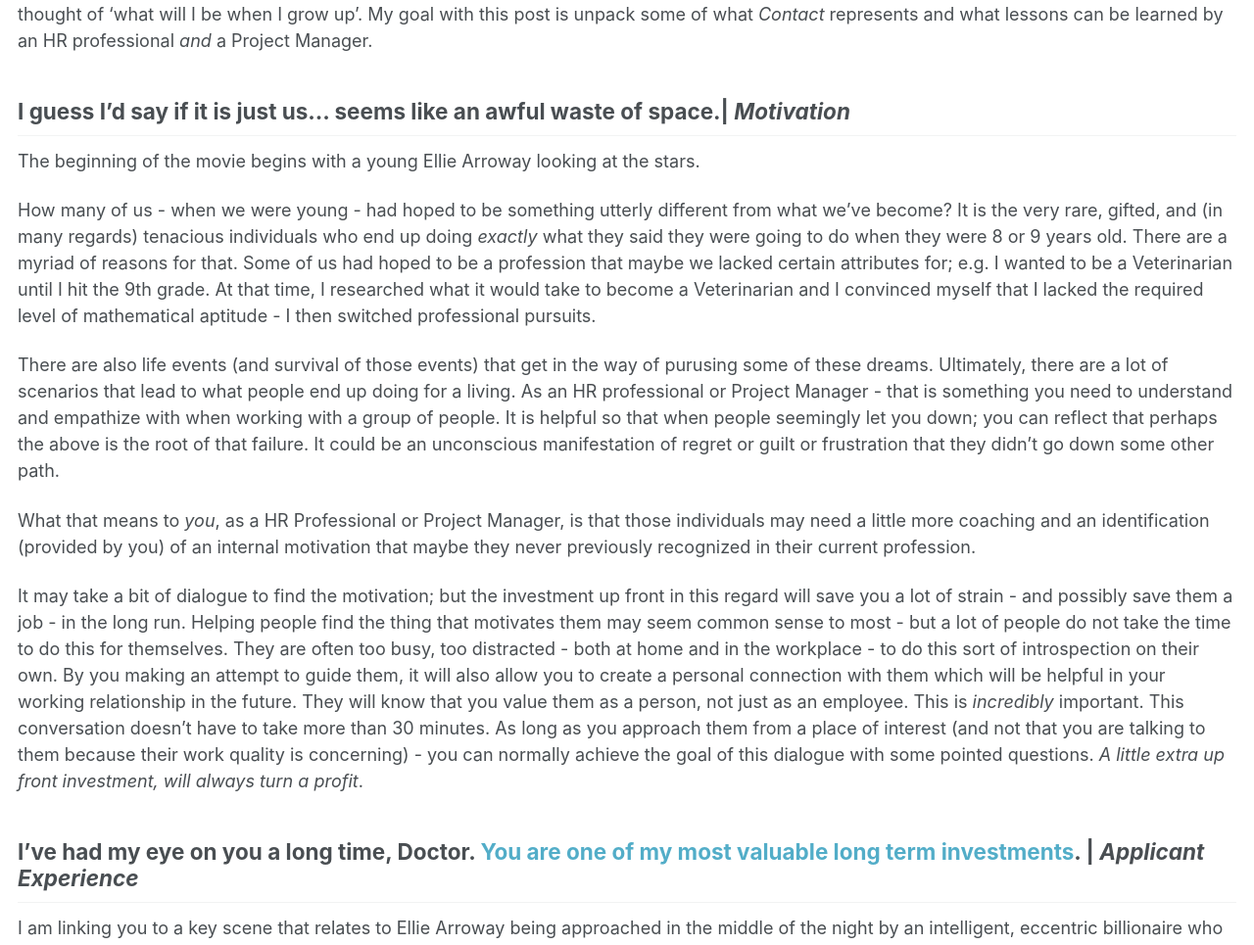
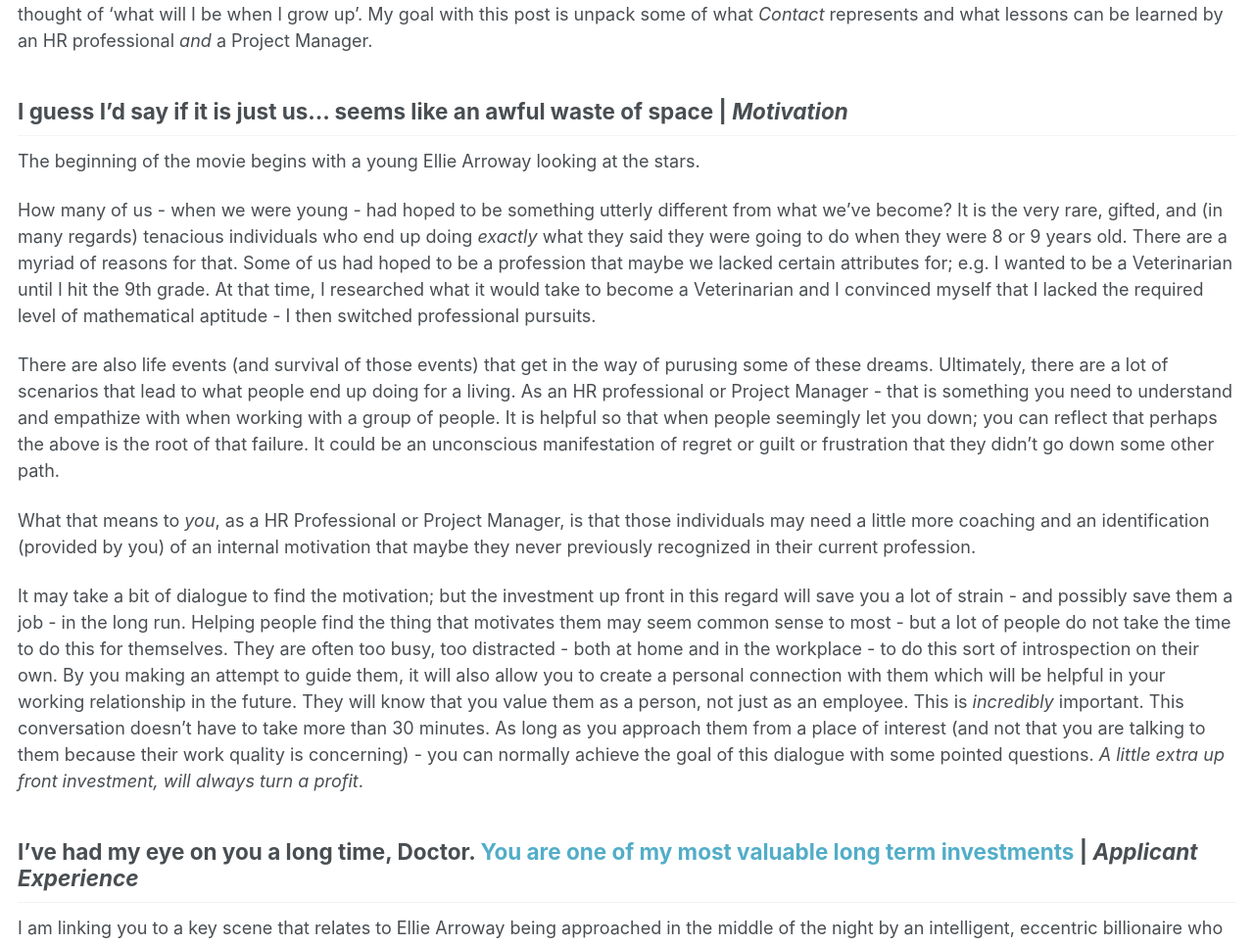
Before and after one commit to firesparks8/firesparks8.github.io, a Jekyll site: the page built from _posts/2017-3-31-The-Contact-Experience.md, in a window 1280 px wide and 1400 px high, scrolled down 345 px. Shown: the part 160-1125 px from the top of the window at 98% size. Built offline with Jekyll 4.4.1, drawn with Linux system fonts in a browser that asks for light colours; some of the changed text lies outside the part shown.

```diff
--- a/_posts/2017-3-31-The-Contact-Experience.md
+++ b/_posts/2017-3-31-The-Contact-Experience.md
@@ -13,7 +13,7 @@ Carl Sagan's ability to bluntly discuss, acknowledge, and ponder the similaritie
 
 I recently started thinking about how this movie/book formed some early expectations and aspirations within me - when it came to the traditional thought of 'what will I be when I grow up'. My goal with this post is unpack some of what *Contact* represents and what lessons can be learned by an HR professional *and* a Project Manager.
 
-## I guess I'd say if it is just us... seems like an awful waste of space.| *Motivation*
+## I guess I'd say if it is just us... seems like an awful waste of space | *Motivation*
 
 The beginning of the movie begins with a young Ellie Arroway looking at the stars.
 
@@ -25,7 +25,7 @@ What that means to *you*, as a HR Professional or Project Manager, is that those
 
 It may take a bit of dialogue to find the motivation; but the investment up front in this regard will save you a lot of strain - and possibly save them a job - in the long run. Helping people find the thing that motivates them may seem common sense to most - but a lot of people do not take the time to do this for themselves. They are often too busy, too distracted - both at home and in the workplace - to do this sort of introspection on their own. By you making an attempt to guide them, it will also allow you to create a personal connection with them which will be helpful in your working relationship in the future. They will know that you value them as a person, not just as an employee. This is *incredibly* important. This conversation doesn't have to take more than 30 minutes. As long as you approach them from a place of interest (and not that you are talking to them because their work quality is concerning) - you can normally achieve the goal of this dialogue with some pointed questions. *A little extra up front investment, will always turn a profit*.
 
-## I've had my eye on you a long time, Doctor. <a href="https://www.youtube.com/watch?v=ePa6eUxhkYo">You are one of my most valuable long term investments</a>. | *Applicant Experience*
+## I've had my eye on you a long time, Doctor. <a href="https://www.youtube.com/watch?v=ePa6eUxhkYo">You are one of my most valuable long term investments</a> | *Applicant Experience*
 
 I am linking you to a key scene that relates to Ellie Arroway being approached in the middle of the night by an intelligent, eccentric billionaire who reveals that he has been quietly watching her work and investing in her from afar.
 
```
Also changed, not shown: other parts of _posts/2017-3-31-The-Contact-Experience.md (+0 -2 lines).
